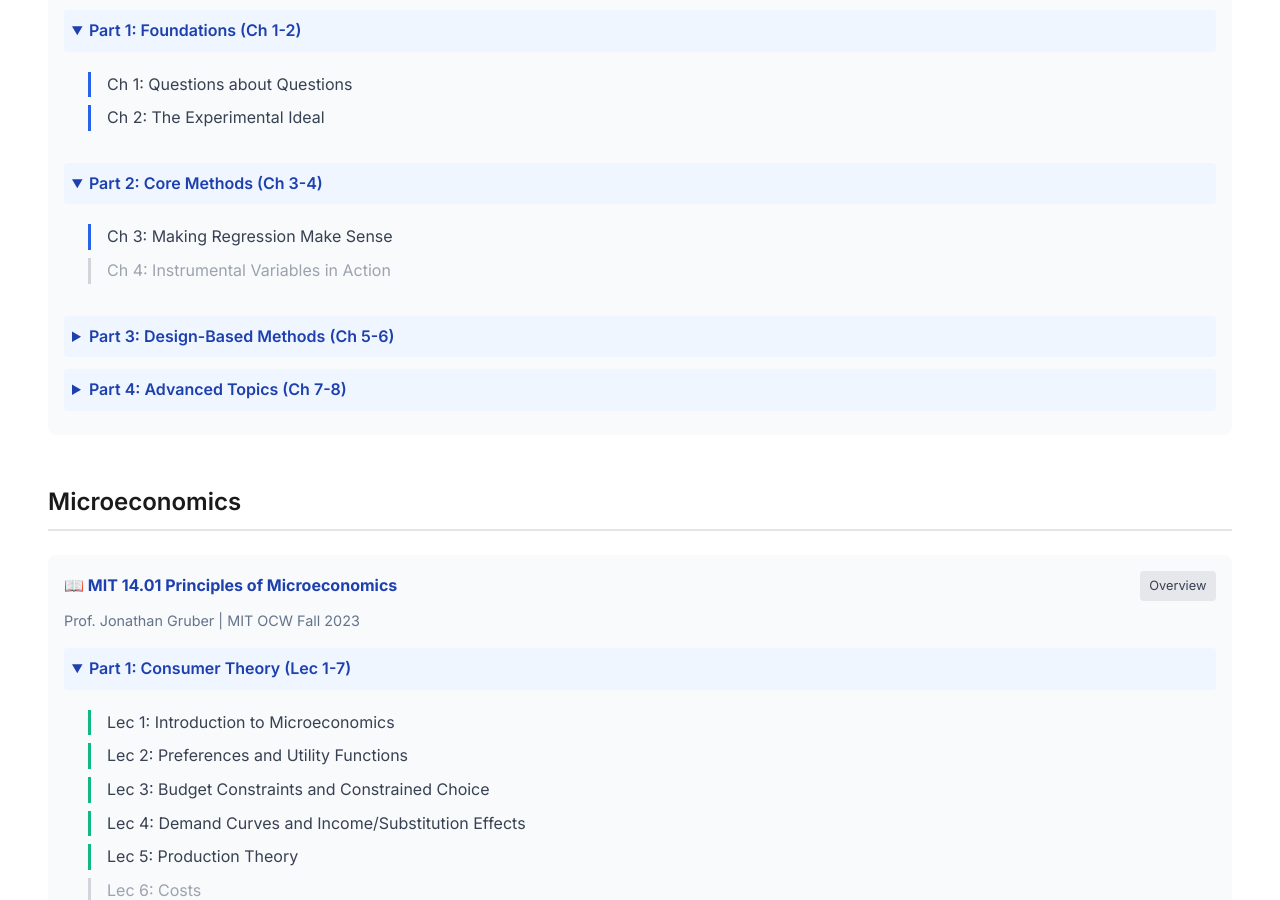
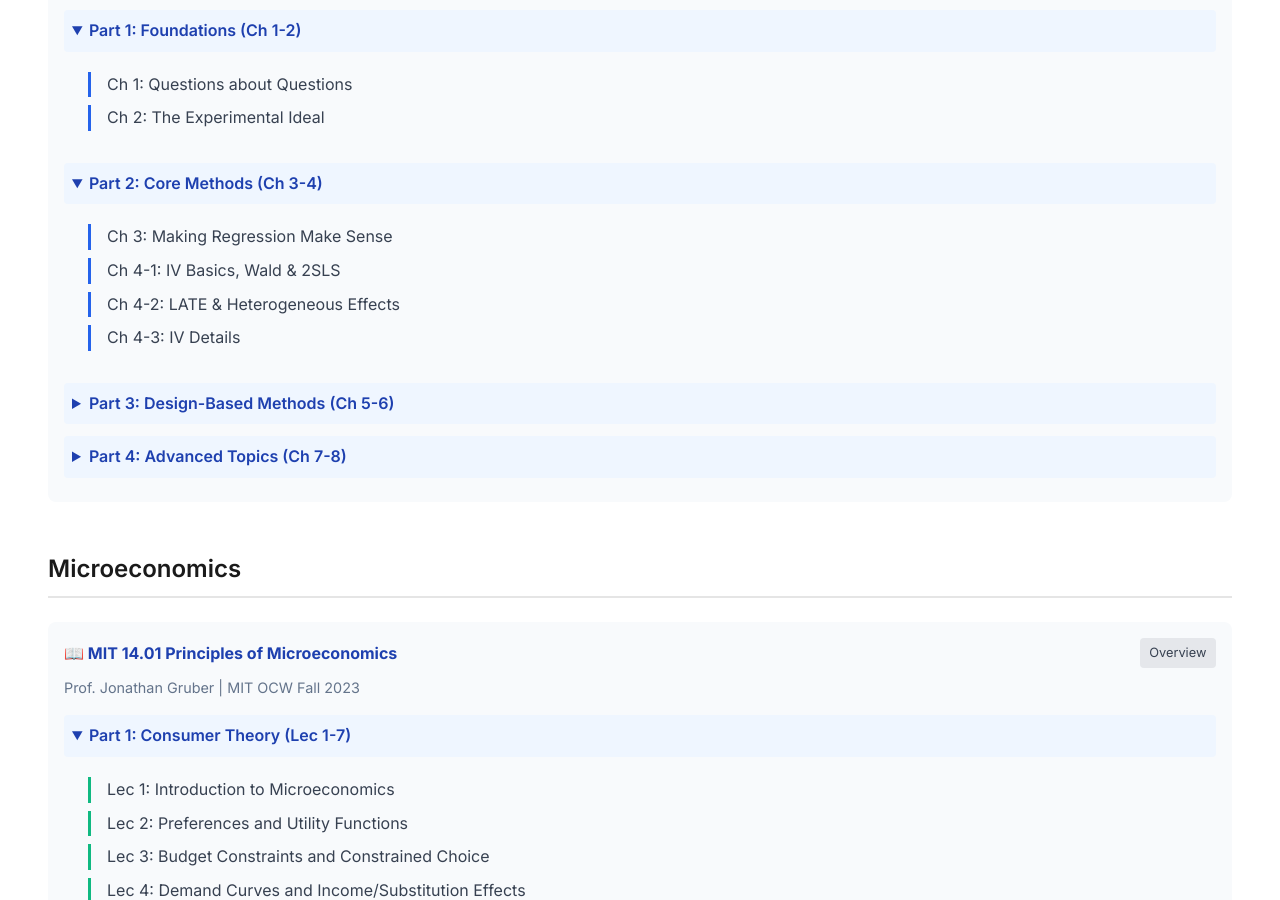
Before and after one commit to suhyeonnnnn/suhyeonnnnn.github.io, a Jekyll site: the page built from study.md, in a window 1280 px wide and 900 px high, scrolled down 434 px. Built offline with Jekyll 4.4.1, drawn with Linux system fonts in a browser that asks for light colours.

Commit message:
Update study page: add Ch.4 IV links (Parts 1-3)

```diff
--- a/study.md
+++ b/study.md
@@ -43,8 +43,14 @@ title: "Study"
                         <div style="border-left: 3px solid #2563eb; padding-left: 1rem; margin: 0.5rem 0;">
                             <a href="/study/angrist-ch3" style="text-decoration: none; color: #374151;">Ch 3: Making Regression Make Sense</a>
                         </div>
-                        <div style="border-left: 3px solid #d1d5db; padding-left: 1rem; margin: 0.5rem 0; color: #9ca3af;">
-                            Ch 4: Instrumental Variables in Action
+                        <div style="border-left: 3px solid #2563eb; padding-left: 1rem; margin: 0.5rem 0;">
+                            <a href="/study/angrist-ch4-part1" style="text-decoration: none; color: #374151;">Ch 4-1: IV Basics, Wald & 2SLS</a>
+                        </div>
+                        <div style="border-left: 3px solid #2563eb; padding-left: 1rem; margin: 0.5rem 0;">
+                            <a href="/study/angrist-ch4-part2" style="text-decoration: none; color: #374151;">Ch 4-2: LATE & Heterogeneous Effects</a>
+                        </div>
+                        <div style="border-left: 3px solid #2563eb; padding-left: 1rem; margin: 0.5rem 0;">
+                            <a href="/study/angrist-ch4-part3" style="text-decoration: none; color: #374151;">Ch 4-3: IV Details</a>
                         </div>
                     </div>
                 </details>
```
